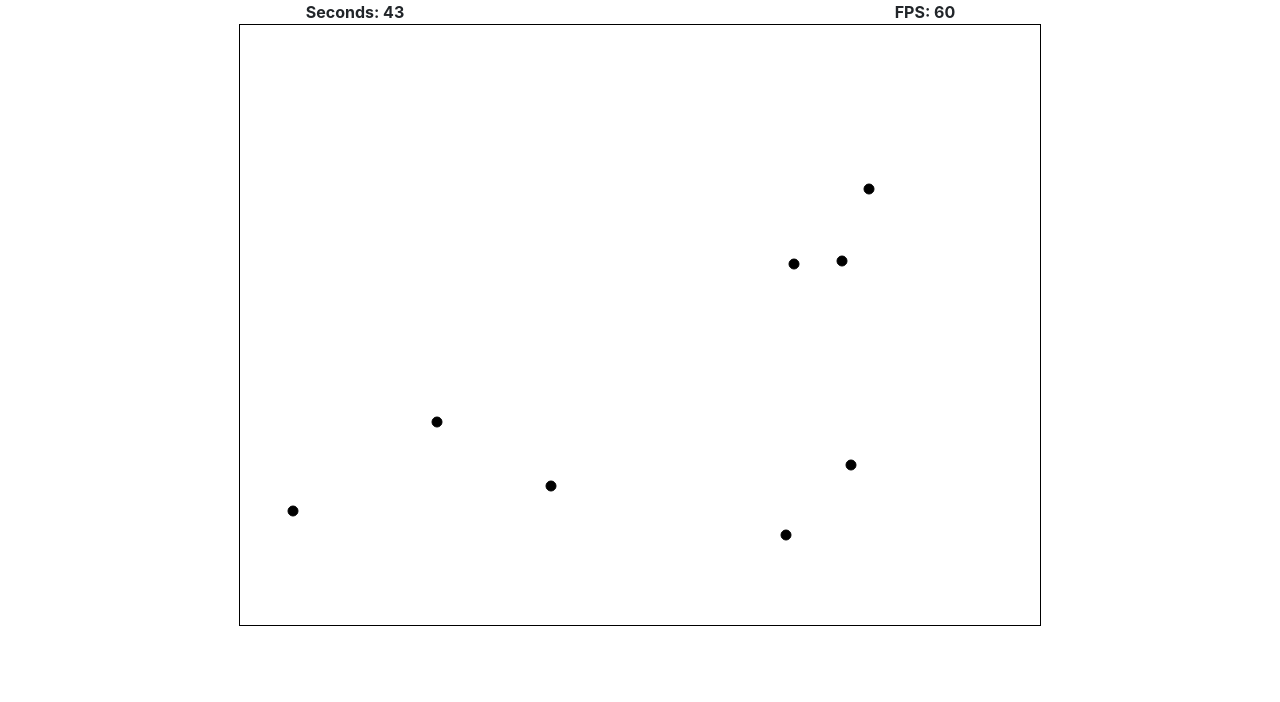
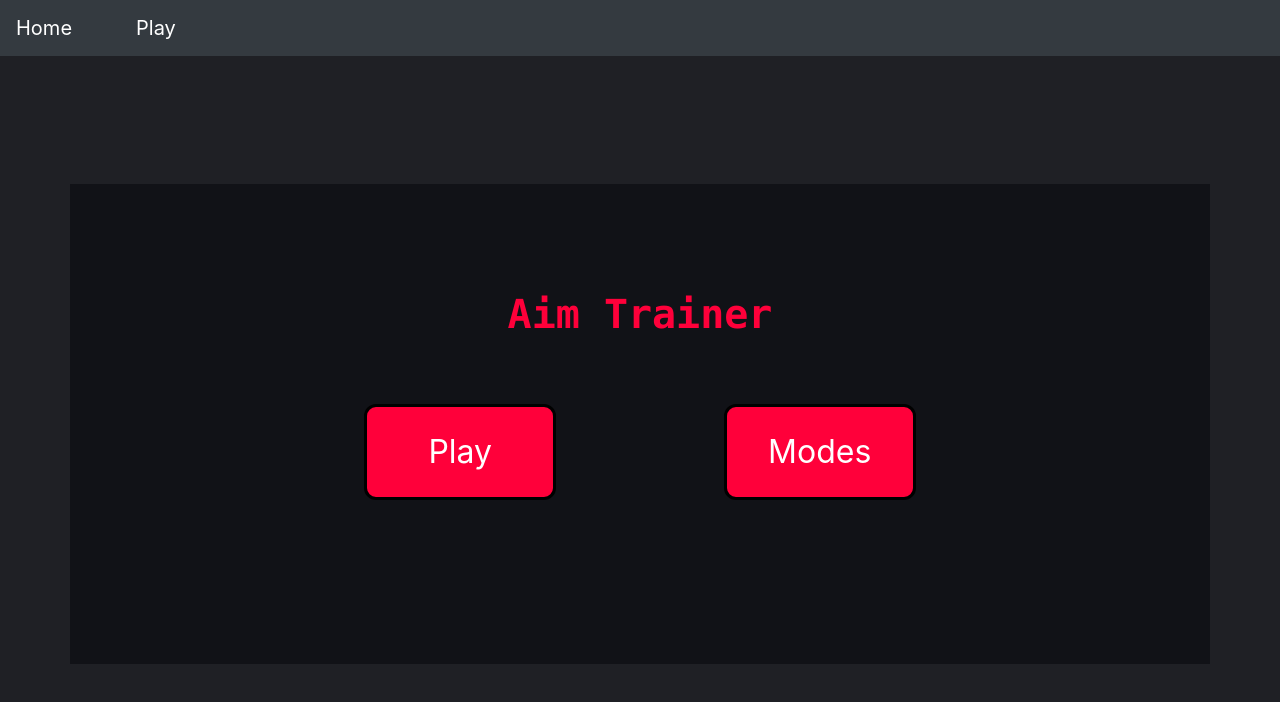
Before and after one commit to RJWGit/MouseTrainer, a React app: page / in a window 1280 px wide. Built offline with nearby package versions, Linux system fonts and the light colour scheme.

Commit message:
Added Navigation through react-routes. Add some basic styling and home page buttons for nar navigation. Along with basic nav bar

```diff
--- a/src/components/App.js
+++ b/src/components/App.js
@@ -1,10 +1,18 @@
 import React from 'react';
 import Canvas from './Canvas.js';
+import HomePage from './HomePage.js';
+import { BrowserRouter as Router, Switch, Route, Link } from 'react-router-dom';
 
 class App extends React.Component {
     constructor(props) {
         super(props);
-        this.state = {};
+        this.state = {
+            width: 800,
+            height: 600,
+            radius: 5,
+            radiusChange: 1,
+            difficulty: 'easy',
+        };
     }
 
     //Use react-router to flip between pages
@@ -13,7 +21,30 @@ class App extends React.Component {
     render() {
         return (
             <div>
-                <Canvas></Canvas>
+                {/* <Canvas></Canvas> */}
+                <Router>
+                    <div>
+                        <nav className="navbar navbar-expand-sm navbar-dark bg-dark">
+                            <Link className="navbar-brand" to="/">
+                                Home
+                            </Link>
+                            <Link className="navbar-brand pl-5" to="/play">
+                                Play
+                            </Link>
+                        </nav>
+
+                        {/* A <Switch> looks through its children <Route>s and
+                            renders the first one that matches the current URL. */}
+                        <Switch>
+                            <Route path="/play">
+                                <Canvas width={this.state.width} height={this.state.height} radius={this.state.radius} radiusChange={this.state.radiusChange} difficulty={this.state.difficultywidth}></Canvas>
+                            </Route>
+                            <Route path="/">
+                                <HomePage></HomePage>
+                            </Route>
+                        </Switch>
+                    </div>
+                </Router>
             </div>
         );
     }
--- a/src/components/Canvas.js
+++ b/src/components/Canvas.js
@@ -7,11 +7,11 @@ class Canvas extends React.Component {
     constructor(props) {
         super(props);
         this.state = {
-            width: 800,
-            height: 600,
-            radius: 5,
-            radiusChange: 1,
-            difficulty: 'easy',
+            width: this.props.width,
+            height: this.props.height,
+            radius: this.props.radius,
+            radiusChange: this.props.radiusChange,
+            difficulty: this.props.difficulty,
             seconds: 50,
             list: [],
             fps: 0,
@@ -91,7 +91,7 @@ class Canvas extends React.Component {
         const newList = [...this.state.list];
 
         for (let i of newList) {
-            if (i.r > 20 || i.r < 1) {
+            if (i.r > 50 || i.r < 1) {
                 i.polarity = i.polarity * -1;
             }
             i.r += this.state.radiusChange * i.polarity;
@@ -141,7 +141,7 @@ class Canvas extends React.Component {
     gameLoop = () => {
         if (!this.isRunning) return;
 
-        //this.updateCircleList();
+        this.updateCircleList();
         this.myFrames++;
         if (this.state.seconds == 0) {
             this.isRunning = false;
@@ -151,7 +151,7 @@ class Canvas extends React.Component {
 
     render() {
         return (
-            <div className="container canvasBoard">
+            <div className="container canvas-board">
                 <div className="row">
                     <div className="col d-flex justify-content-center">
                         <b>Seconds: {this.state.seconds}</b>
--- /dev/null
+++ b/src/components/HomePage.js
@@ -0,0 +1,35 @@
+import React, { createRef } from 'react';
+import { BrowserRouter as Router, Switch, Route, Link } from 'react-router-dom';
+
+class HomePage extends React.Component {
+    constructor(props) {
+        super(props);
+        this.state = {};
+    }
+
+    render() {
+        return (
+            <div className="container home-page-container">
+                <div className="row justify-content-md-center">
+                    <div className="col pb-5 d-flex justify-content-around">
+                        <h1 className="home-page-title">Aim Trainer</h1>
+                    </div>
+                    <div className="col-12 mb-5 d-flex justify-content-around">
+                        <Link to="/play">
+                            <button type="button" className="home-button-styling">
+                                Play
+                            </button>
+                        </Link>
+                        <Link to="/modes">
+                            <button type="button" className="home-button-styling">
+                                Modes
+                            </button>
+                        </Link>
+                    </div>
+                </div>
+            </div>
+        );
+    }
+}
+
+export default HomePage;
--- a/src/style/index.css
+++ b/src/style/index.css
@@ -1,6 +1,44 @@
-body {
+#root {
+    background-color: #1f2025;
+    height: 100vh;
 }
 
 #canvas {
     border: 1px solid black;
+    background-image: url('../images/grid1.png');
+    background-color: rgb(255, 255, 255);
+    background-size: cover; /* <------ */
+    background-repeat: no-repeat;
 }
+.canvas-board {
+}
+
+.home-page-row {
+}
+
+.home-button-styling {
+    width: 15vw;
+    height: 12vh;
+    margin: 10px;
+    font-size: 2em;
+    background-color: #ff003a;
+    color: white;
+    border-radius: 12px;
+    border: 3px solid rgb(0, 0, 0);
+}
+
+.home-page-container {
+    margin-top: 8em;
+    height: 60vh;
+    display: flex;
+    justify-content: center;
+    align-items: center;
+    /* border: 1px solid rgb(51, 78, 55); */
+    background-color: #111217;
+}
+.home-page-title {
+    font-family: 'Lucida Console', Courier, monospace;
+    font-size: 2.5em;
+    font-weight: 900;
+    color: #ff003a;
+}
--- a/webpack.config.js
+++ b/webpack.config.js
@@ -6,26 +6,30 @@ module.exports = {
         rules: [
             {
                 test: /\.css$/,
-                use: ['style-loader', 'css-loader']
+                use: ['style-loader', 'css-loader'],
             },
             {
                 test: /\.(js|jsx)$/,
                 exclude: /node_modules/,
                 use: {
-                    loader: 'babel-loader'
-                }
-            }
-        ]
+                    loader: 'babel-loader',
+                },
+            },
+            {
+                test: /\.(png|svg|jpg|gif)$/,
+                use: ['file-loader'],
+            },
+        ],
     },
     resolve: {
         alias: {
-            components: path.resolve(__dirname, 'src/components')
-        }
+            components: path.resolve(__dirname, 'src/components'),
+        },
     },
     plugins: [
         new HtmlWebPackPlugin({
             template: './src/index.html',
-            filename: './index.html'
-        })
-    ]
+            filename: './index.html',
+        }),
+    ],
 };
```
Also changed, not shown: package.json (+7 -3 lines), src/images/grid1.png (added), 1 other file.
